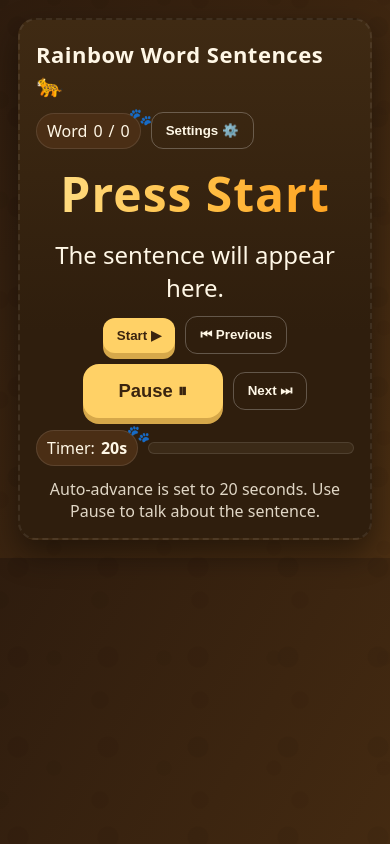
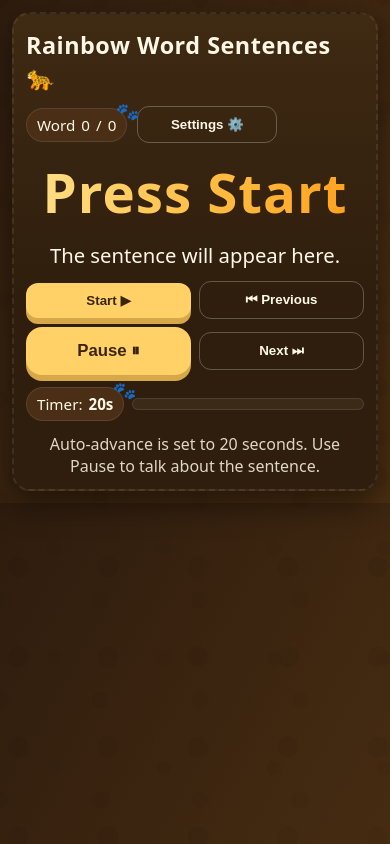
Before and after one commit to HelloIsItMeYoureLookingFor1854/rainbow-words-app, a plain HTML site: page index.html in a window 390 px wide. Drawn offline with Linux system fonts and the light colour scheme.

Commit message:
Responsive: add mobile media queries and layout tweaks

```diff
--- a/index.html
+++ b/index.html
@@ -60,6 +60,25 @@
   .sticker{position:absolute;font-size:38px;filter:drop-shadow(0 6px 10px rgba(0,0,0,.35));opacity:0;transform:translateY(10px) scale(.9)}
   @keyframes floatUp{0%{opacity:0;transform:translateY(12px) scale(.9)}20%{opacity:1}80%{opacity:1}100%{opacity:0;transform:translateY(-22px) scale(1)} }
   .sticker.run{animation:floatUp 1700ms ease-out forwards}
+
+  /* Responsive tweaks for mobile */
+  @media (max-width: 680px){
+    .wrap{padding:12px;gap:10px}
+    .card{padding:12px}
+    h1{font-size:clamp(18px,6vw,26px)}
+    .big{font-size:clamp(36px,14vw,64px)}
+    .sent{font-size:clamp(18px,5.2vw,24px)}
+    .row{gap:8px}
+    .row>button{flex:1 1 48%;min-width:140px}
+    .xl{font-size:1.05rem;padding:14px 18px}
+    .two{grid-template-columns:1fr}
+    .pill{font-size:.95rem}
+    textarea,input,select{font-size:16px}
+  }
+  @media (max-width: 360px){
+    .row>button{flex:1 1 100%;min-width:0}
+    .big{font-size:clamp(32px,18vw,56px)}
+  }
 </style>
 </head>
 <body>
```
